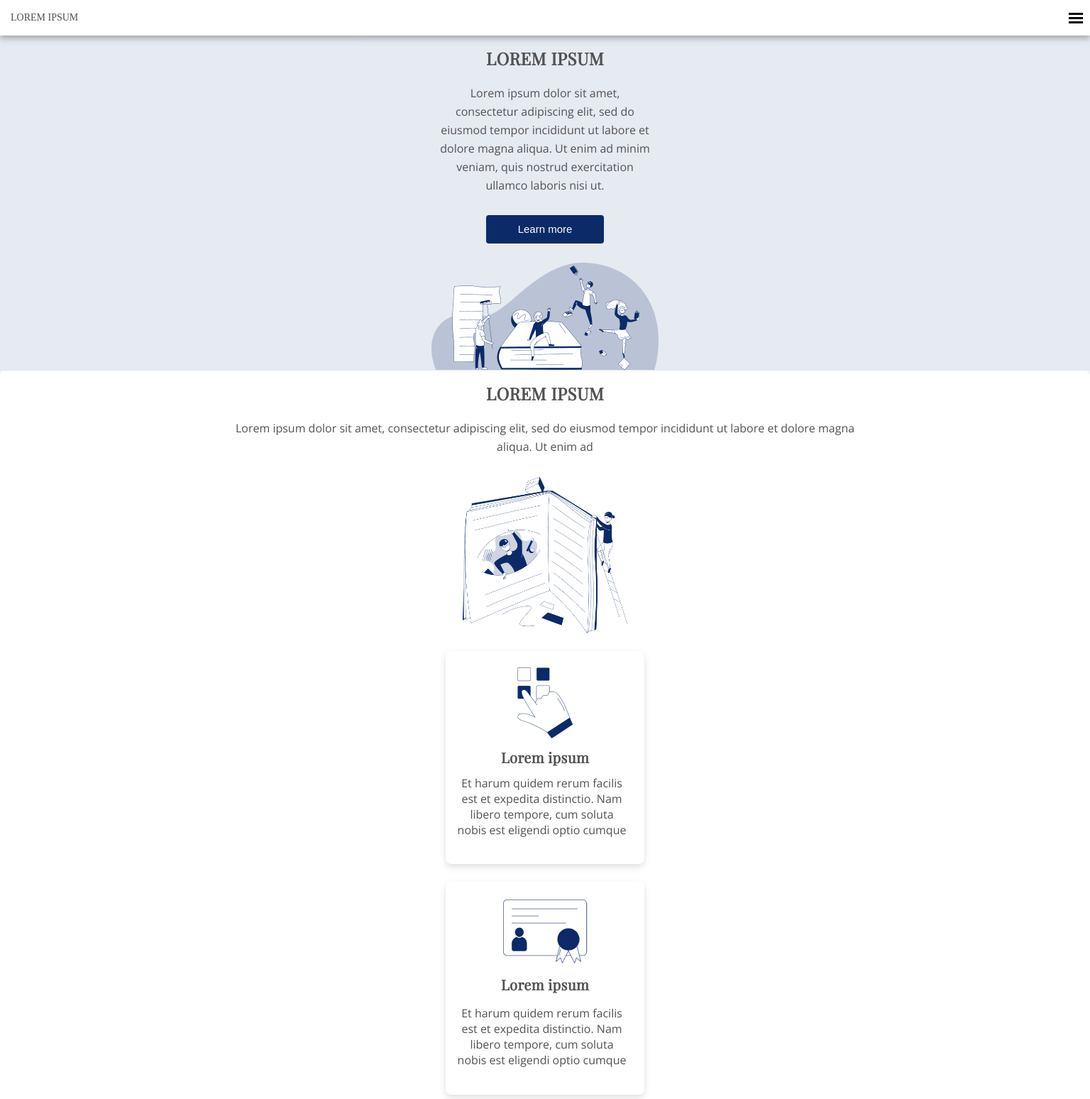
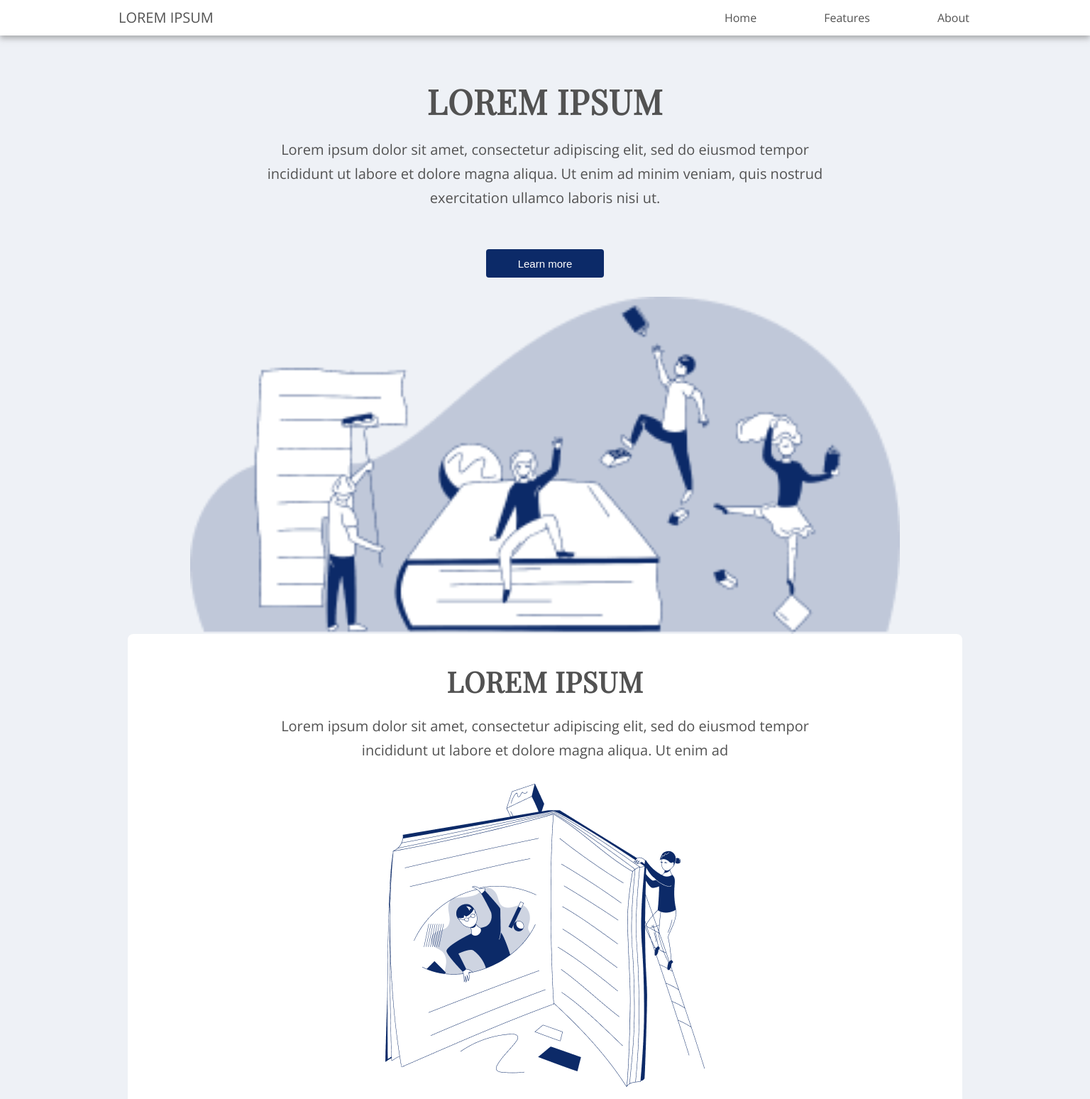
Before and after one commit to Dradzmar/2muchcoffee, a website: page index.html in a window 1536 px wide. Shown: the top 1548 px of the page at 71% size. Drawn offline with nearby package versions, Linux system fonts and the light colour scheme.

Commit message:
tablet & desktop versions

```diff
--- a/css/main.scss
+++ b/css/main.scss
@@ -76,6 +76,7 @@ nav{
 	display: none;
 }
 .navigation a{
+	font-family: 'Open Sans', sans-serif;
 	color: $main;
 	text-decoration: none;
 	height: 40px;
@@ -95,22 +96,20 @@ nav{
 	width: 100%;
 }
 /***end of menu****/
-section{
-	background: rgba(223, 228, 238, 0.5);
+/*section{
 	width: 100%;
-}
+}*/
 #top{
+	width: 100%;
 	padding-top: 50px;
-}
-.container{
-	width: 320px;
 	margin: 0 auto;
 	display: flex;
 	flex-flow: column;
 	align-items: center;
 }
-.container img{
+#top img{
 	padding-top: 27px;
+	width: 100%;
 }
 .titles{
 	display: flex;
@@ -138,11 +137,20 @@ button:hover{
 	display: flex;
 	flex-flow: column wrap;
 	align-items: center;
+	margin-bottom: 35px;
 }
+/*.secondary_block h2{
+	padding-top: 60px;
+}*/
 #cont_img{
 	margin-top: 30px;
 	width: 232px;
 	height: 220px;
+}
+.blocks{
+	display: flex;
+	flex-flow: column wrap;
+	margin-bottom: 44px;
 }
 .main_block{
 	display: flex;
@@ -167,18 +175,15 @@ button:hover{
 	padding: 0 25px 30px 16px;
     line-height: 22px;
 }
-#secondary_content{
-	display: flex;
-	flex-flow: column;
-	align-items: center;
-	margin-bottom: 35px;
-}
-#secondary_content h2{
-	padding-top: 60px;
+#pre_sec_block{
+    margin-bottom: 45px;
 }
 .secondary_block{
 	display: flex;
-	flex-flow: column wrap;
+	flex-flow: column;
+}
+.img_part img{
+	width: 100%;
 }
 .titles_part{
 	display: flex;
@@ -230,6 +235,155 @@ input:focus {
 }
 /****end of footer*/
 
-@media (min-width: 768px) {
-	/*Tablet and desktop styles*/
+
+@media screen and (min-width:768px) {
+	/*header*/
+p{
+	font-size: 20px;
+	line-height: 34px;
 }
+h1{
+	padding-top: 40px;
+}
+nav{
+	padding: 0;
+}
+.logo{
+	font-family: Open Sans, sans-serif;
+	font-size: 20px;
+	line-height: 27px;
+	padding: 11px 30px;
+}
+.icon-menu{
+	display: none;
+}
+.navigation{
+	display: flex;
+	flex-flow: row nowrap;
+}
+.navigation a{
+	color: $main;
+    text-decoration: none;
+    display: flex;
+    flex-flow: row nowrap;
+    justify-content: center;
+    height: 50px;
+    background: none;
+    box-shadow: none;
+    font-size: 16px;
+    padding-right: 90px;
+}
+.navigation li:nth-child(3){
+	margin-right: -60px;
+}
+#top{
+	width: 95%;
+}
+.titles{
+	padding: 0 50px 55px 50px;
+}
+.titles h1{
+	font-size: 48px;
+	letter-spacing: 0.93px;
+	line-height: 64px;
+}
+.titles p{
+	font-size: 20px;
+	line-height: 34px;
+}
+#main_content{
+	width: 95%;
+    margin: 0 auto;
+}
+#main_content h1{
+	font-size: 40px;
+	line-height: 53px;
+	letter-spacing: 0.77px;
+}
+#main_content p:nth-child(2){
+	font-size: 20px;
+	line-height: 34px;
+	margin: 0 24px;
+}
+#cont_img{
+	width: 450px;
+    height: 427px;
+    margin-bottom: 20px;
+}
+.main_block{
+	margin-top: 30px;
+}
+.main_block h2{
+	padding: 23px 0 20px 0;
+}
+.main_block p{
+	font-size: 16px;
+	line-height: 22px;
+}
+#pre_sec_block{
+    width: 65%;
+    margin-bottom: 45px;
+}
+.secondary_block{
+	flex-flow: row;
+	margin: 0 20px 80px 20px;
+}
+.secondary_block:nth-child(odd){
+	flex-flow: row-reverse;
+}
+.secondary_block:last-child{
+	margin-bottom: 20px;
+}
+.titles_part p{
+	margin: 0 !important;;
+}
+.img_part{
+	min-width: 300px;
+	width: 45%;
+}
+}
+
+@media screen and (min-width:1439px) {
+.logo{
+	padding-left: 167px;
+}
+.navigation a{
+	padding-right: 95px;
+}
+.navigation li:nth-child(3){
+	margin-right: 75px;
+}
+.titles h1{
+	padding-top: 60px;
+}
+.titles p{
+	padding: 0 143px;
+}
+#main_content{
+	width: 76.6%;
+}
+.blocks{
+	flex-flow: row;
+	width: 90%;
+    justify-content: space-around;
+    margin-bottom: 60px;
+}
+#top{
+	width: 76.6%;
+}
+#top img{
+	width: 85%;
+}
+#main_content p:nth-child(2){
+	margin: 0 201px;
+}
+.titles_part{
+	margin-top: 100px;
+}
+.secondary_block{
+	margin-bottom: 80px;
+}
+.titles_part{
+	width: 50%;
+}
+}
--- a/index.html
+++ b/index.html
@@ -21,29 +21,28 @@
 			</div>
 			<div id="main_nav">
 				<ul class="navigation">
-					<li class="nav-item"><a href="#">Home</a></li>
-					<li class="nav-item"><a href="#">Features</a></li>
-					<li class="nav-item"><a href="#">About</a></li>
+					<li><a href="#">Home</a></li>
+					<li><a href="#">Features</a></li>
+					<li><a href="#">About</a></li>
 				</ul>
 			</div>
 		</nav>
 	</header>
 
 	<section id="top">
-		<div class="container">
 		<div class="titles">
 			<h1>Lorem Ipsum</h1>
-				<p>Lorem ipsum dolor sit amet,<br /> consectetur adipiscing elit, sed do eiusmod tempor incididunt ut labore et dolore magna aliqua. Ut enim ad minim veniam, quis nostrud exercitation <br /> ullamco laboris nisi ut.</p>
+			<p>Lorem ipsum dolor sit amet, consectetur adipiscing elit, sed do eiusmod tempor incididunt ut labore et dolore magna aliqua. Ut enim ad minim veniam, quis nostrud exercitation ullamco laboris nisi ut.</p>
 		</div>
 		<button id="header_button">Learn more</button>
 		<img src="img/main_top.png">
-		</div>
 	</section>
 
 	<section id="main_content">
 		<h1>Lorem ipsum</h1>
-		<p>Lorem ipsum dolor sit amet, consectetur adipiscing elit, sed do eiusmod tempor incididunt ut labore et dolore  magna <br /> aliqua. Ut enim ad </p>
+		<p>Lorem ipsum dolor sit amet, consectetur adipiscing elit, sed do eiusmod tempor incididunt ut labore et dolore  magna aliqua. Ut enim ad </p>
 		<img id="cont_img" src="img/main_content.png">
+		<div class="blocks">
 			<div class="main_block">
 			<img src="img/1.png">
 			<h2>Lorem ipsum</h2>
@@ -59,12 +58,10 @@
 			<h2>Lorem ipsum</h2>
 			<p>Et harum quidem rerum facilis est et expedita distinctio. Nam libero tempore, cum soluta nobis est eligendi optio cumque</p>
 		</div>
-
-	<div id="secondary_content">
-		<h2>Lorem ipsum</h2>
-		<p>Lorem ipsum dolor sit amet, consectetur adipiscing elit, sed do eiusmod tempor incididunt ut labore et dolore  magna <br /> aliqua. Ut enim ad </p>
 		</div>
 
+		<h1>Lorem ipsum</h1>
+		<p id="pre_sec_block">Lorem ipsum dolor sit amet, consectetur adipiscing elit, sed do eiusmod tempor incididunt ut labore et dolore  magna aliqua. Ut enim ad </p>
 		<div class="secondary_block">
 			<div class="img_part">
 				<img src="img/s_1.jpg" alt="">
@@ -104,8 +101,9 @@
 				<p>Lorem ipsum dolor sit amet,<br /> consectetur adipiscing elit, sed do eiusmod tempor incididunt ut labore<br /> et dolore  magna  aliqua. Ut enim ad </p>
 			</div>
 		</div>
+	</section>
 
-	</section>
+
 
 
 
@@ -117,6 +115,7 @@
 			Subscribe
 		</button></a>
 	</footer>
+
 </body>
 <script src='https://cdnjs.cloudflare.com/ajax/libs/jquery/2.1.3/jquery.min.js'></script>
 <script type="text/javascript">
```
Also changed, not shown: css/main.css. Lines whose indentation alone changed are shown as unchanged.
